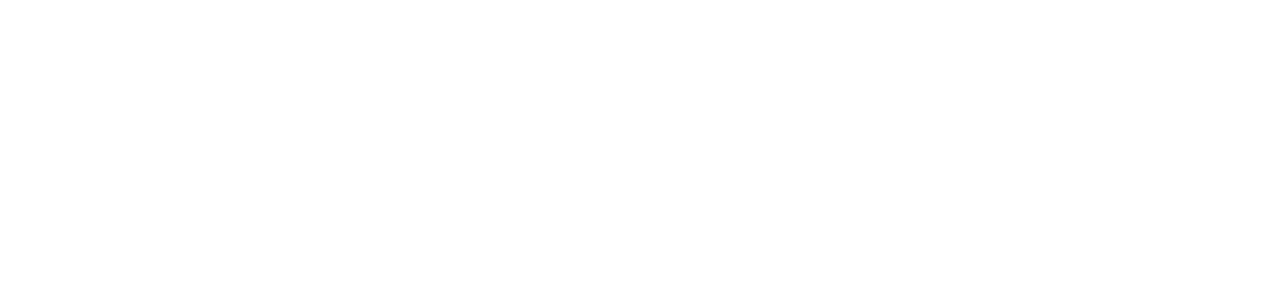
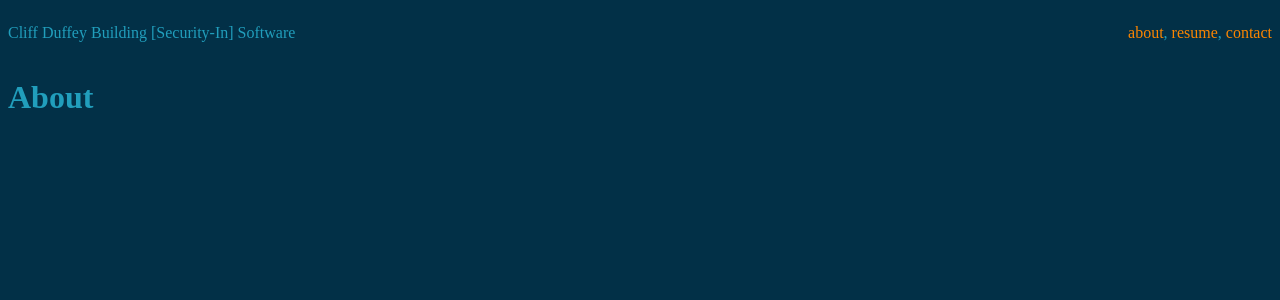
Before and after one commit to hcduffey/portfolio, a React (Create React App) app: page /about in a window 1280 px wide. Before the commit this address had no page. Shown: the top 300 px of the page. Built offline with nearby package versions, Linux system fonts and the light colour scheme.

Commit message:
nav bar basically looking ok

```diff
--- /dev/null
+++ b/src/components/Menu.jsx
@@ -0,0 +1,27 @@
+import { Link } from "react-router-dom";
+
+const Menu = () => {
+
+    const menuLinks = [
+        {name: "about", href: "/about"},
+        {name: "resume", href: "/resume"},
+        {name: "contact", href: "/contact"}
+    ];
+
+    return(
+        <div className="menu">
+            <ul className="menu-list">
+            {menuLinks.map((link, idx) => {
+                return(
+                    idx === menuLinks.length-1 ?
+                    <li key={idx}><Link to={link.href}>{link.name}</Link></li>
+                    :
+                    <li key={idx}><Link to={link.href}>{link.name}</Link>,&nbsp;</li>
+                );
+            })}
+            </ul>
+        </div>
+    )
+}
+
+export default Menu;
--- a/src/components/Nav.jsx
+++ b/src/components/Nav.jsx
@@ -0,0 +1,15 @@
+import Menu from "./Menu";
+
+const Nav = (props) => {
+    return (
+        <div className="nav-bar">
+            <div className="brand">
+                <span className="name">{props.name} </span>
+                <span className="motto">{props.motto}</span>
+            </div>
+            <Menu />
+        </div>
+    )
+}
+
+export default Nav;
--- a/src/index.js
+++ b/src/index.js
@@ -4,13 +4,22 @@
 import { Routes, Route } from 'react-router';
 import './styles/index.css';
 import App from './App';
+import About from './pages/About';
+import Contact from './pages/Contact';
+import Resume from './pages/Resume';
+import Nav from './components/Nav';
 
 const root = ReactDOM.createRoot(document.getElementById('root'));
 root.render(
   <React.StrictMode>
     <Router>
+      <Nav name="Cliff Duffey" motto="Building [Security-In] Software" />
       <Routes>
-        <Route path="/" element={<App />} />
+        <Route path="/" element={<App />}>
+          <Route path="/about" element={<About />} />
+          <Route path="/resume" element={<Resume />} />
+          <Route path="/contact" element={<Contact />} />
+        </Route>
       </Routes>
     </Router>
   </React.StrictMode>
--- /dev/null
+++ b/src/pages/About.jsx
@@ -0,0 +1,5 @@
+const About = () => {
+    return(<h1>About</h1>)
+}
+
+export default About;
--- /dev/null
+++ b/src/pages/Contact.jsx
@@ -0,0 +1,5 @@
+const Contact = () => {
+    return(<h1>Contact</h1>);
+}
+
+export default Contact;
--- /dev/null
+++ b/src/pages/Resume.jsx
@@ -0,0 +1,5 @@
+const Resume = () => {
+    return(<h1>Resume</h1>)
+}
+
+export default Resume;
--- a/src/styles/App.css
+++ b/src/styles/App.css
@@ -0,0 +1,27 @@
+body {
+    background-color: #023047;
+    color: #219ebc;
+}
+
+a {
+    color: #fb8500;
+    text-decoration: none;
+}
+
+a:hover {
+    color: #ffb703;
+}
+
+.nav-bar {
+    display: flex;
+    justify-content: space-between;
+    align-items: center;
+}
+
+.menu-list {
+    list-style: none;
+}
+
+.menu-list li {
+    display: inline-block;
+}
```
